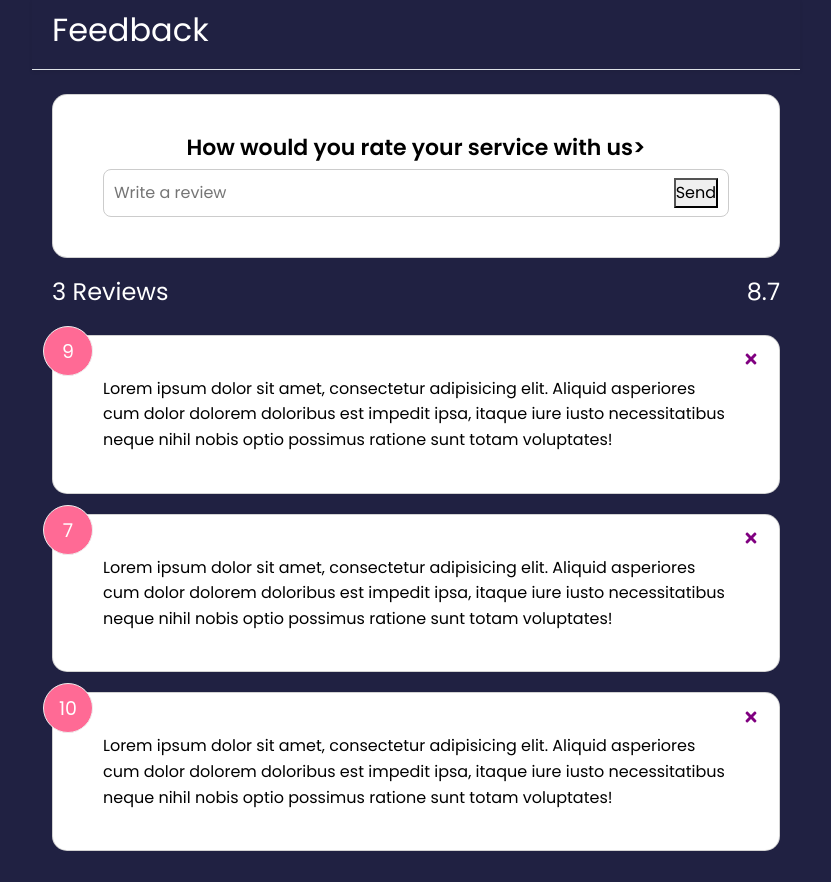
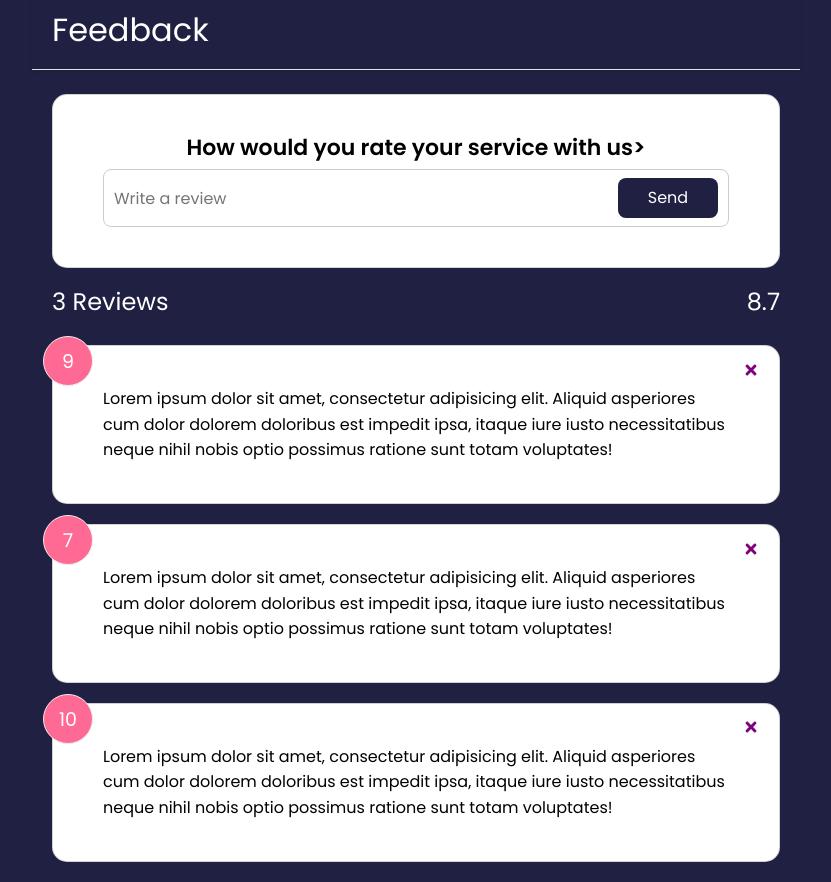
Before and after one commit to letStayFoolish/feedback-app-react, a React (Create React App) app: page / in a window 1280 px wide. Shown: the whole page, without its empty margins (224-1055 px from the left). Built offline with nearby package versions, Linux system fonts and the light colour scheme.

Commit message:
Custom Button Component

```diff
--- a/src/components/FeedbackForm.jsx
+++ b/src/components/FeedbackForm.jsx
@@ -1,5 +1,6 @@
 import Card from './shared/Card'
 import {useState} from "react";
+import Button from "./shared/Button";
 const FeedbackForm = () => {
   const [text, setText] = useState('')
   function handleTextChange(e) {
@@ -12,7 +13,7 @@
         {/*@todo - rating select component*/}
         <div className="input-group">
           <input onChange={handleTextChange} type="text" value={text} placeholder='Write a review' />
-          <button type='submit'>Send</button>
+          <Button type='submit' >Send</Button>
         </div>
       </form>
     </Card>
--- /dev/null
+++ b/src/components/shared/Button.jsx
@@ -0,0 +1,25 @@
+import PropTypes from "prop-types";
+
+
+const Button = ({children, version, type, isDisabled}) => {
+  return (
+    <button type={type} disabled={isDisabled} className={`btn btn-${version}`}>
+      {children}
+    </button>
+  )
+}
+
+Button.defaultProps = {
+  version: 'primary',
+  type: 'button',
+  isDisabled: false
+}
+
+Button.propTypes = {
+  children: PropTypes.node.isRequired,
+  version: PropTypes.string,
+  type: PropTypes.string,
+  isDisabled: PropTypes.bool
+}
+
+export default Button
--- a/src/index.css
+++ b/src/index.css
@@ -148,7 +148,7 @@
 .btn {
   color: #fff;
   border: 0;
-  border-radius: 8px;
+  border-radius: 8px!important;
   color: #fff;
   width: 100px;
   height: 40px;
```
